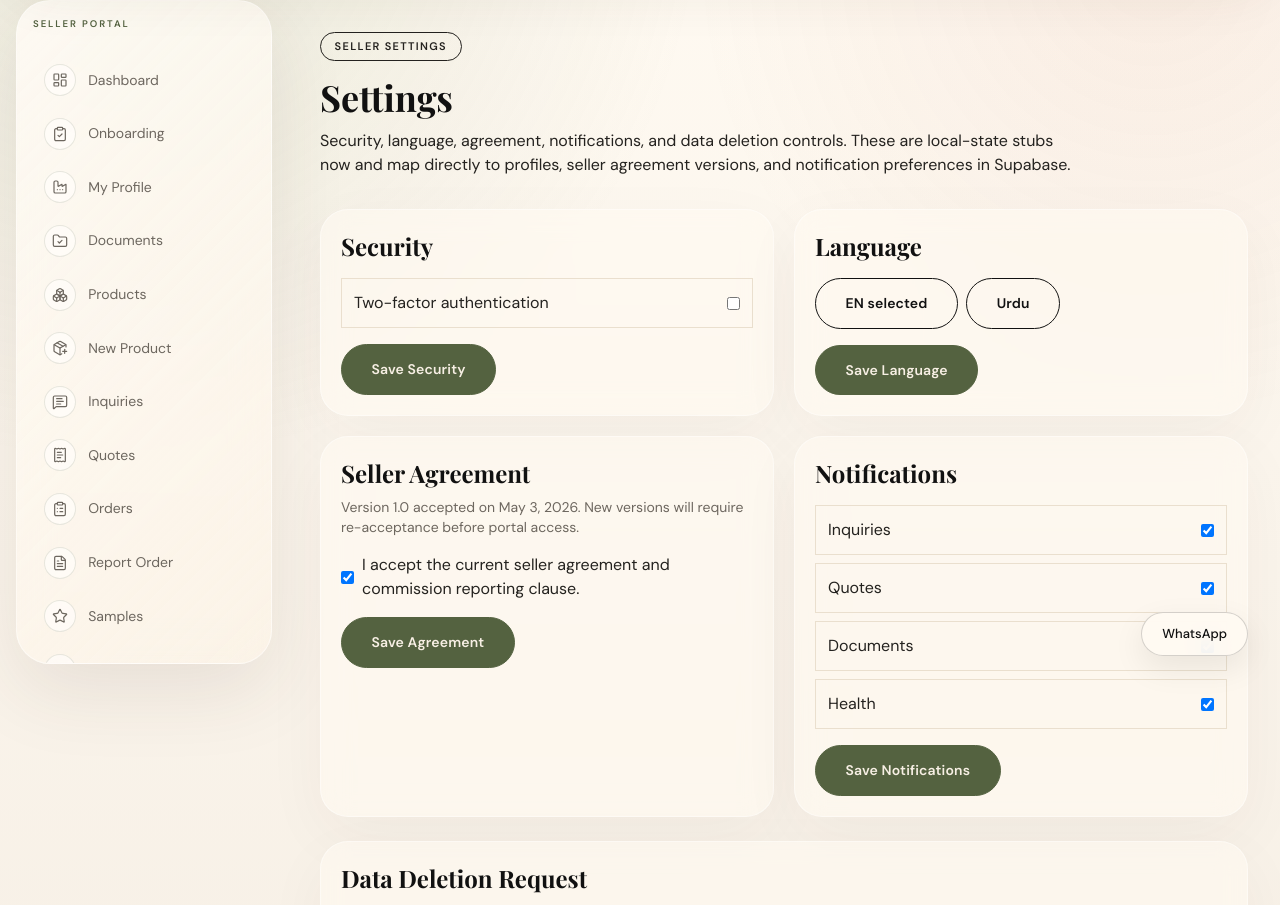
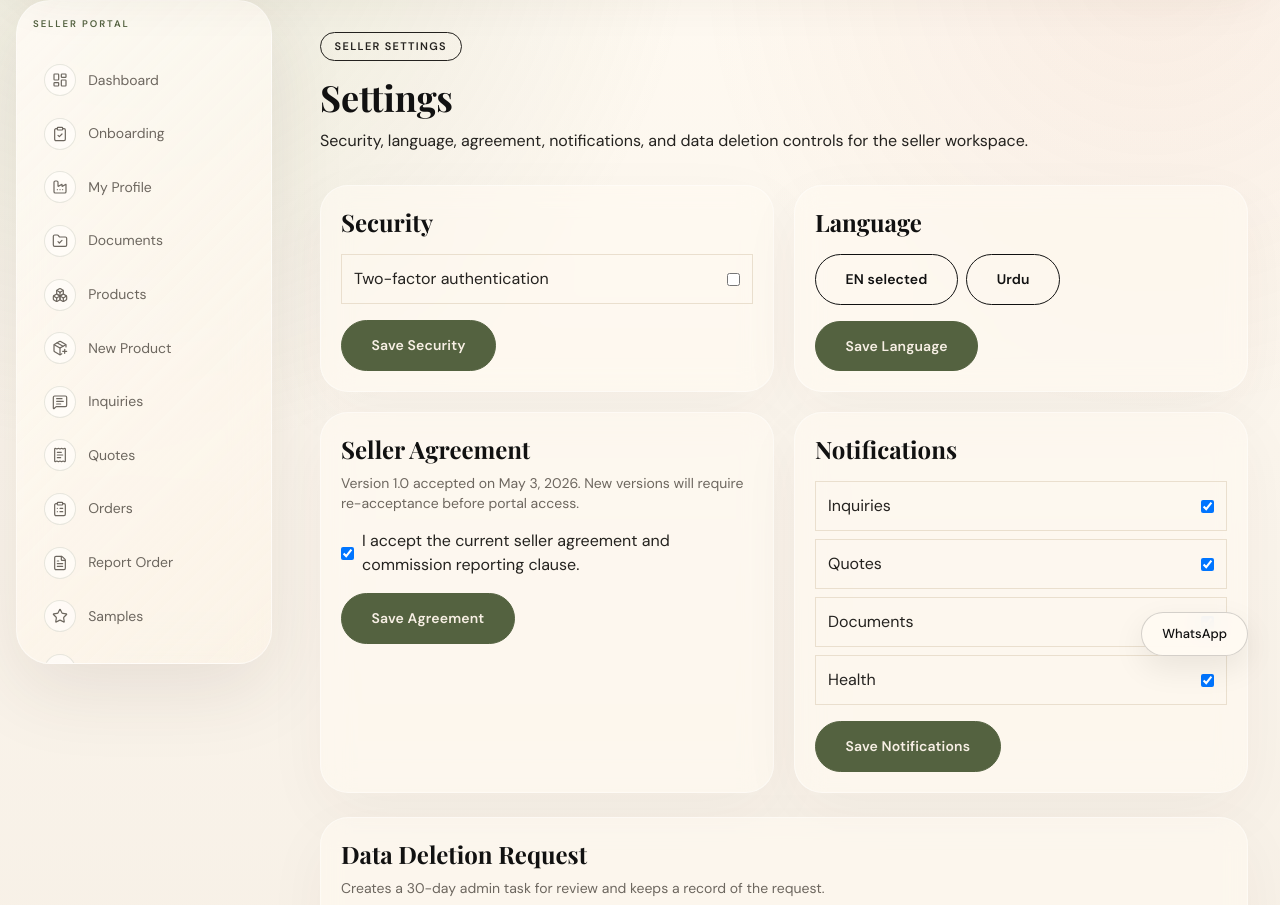
Before and after one commit to anasmughal14-eng/origino-final-project, a Next.js app: page /seller/settings in a window 1280 px wide. Shown: the part 112-1017 px from the top of the page. Built offline with nearby package versions, Linux system fonts and the light colour scheme; a web font is replaced by a local one.

Commit message:
Polish portal production copy

```diff
--- a/app/buyer/inquiries/BuyerInquiriesClient.tsx
+++ b/app/buyer/inquiries/BuyerInquiriesClient.tsx
@@ -175,7 +175,7 @@ export default function BuyerInquiriesClient({ inquiries }: { inquiries: Inquiry
             <div>
               <p className="badge-patch">Buyer to Supplier</p>
               <h2 className="mt-3 text-2xl">Send a New Inquiry</h2>
-              <p className="mt-1 text-sm text-[#5a5a54]">This creates the same mock inquiry record in buyer and seller portals.</p>
+              <p className="mt-1 text-sm text-[#5a5a54]">Send a structured inquiry to the supplier workspace with quantity, context, and message history.</p>
             </div>
             <button className="btn-pill btn-pill-outline min-h-[44px]" onClick={() => router.push("/marketplace")}>Browse Marketplace</button>
           </div>
--- a/app/seller/products/SellerProductsClient.tsx
+++ b/app/seller/products/SellerProductsClient.tsx
@@ -165,7 +165,7 @@ export default function SellerProductsClient({ products }: { products: Product[]
           <div className="modal-surface max-h-[90vh] w-full max-w-3xl overflow-y-auto">
             <p className="badge-patch mb-4">{editing.id ? "Product editor" : "New product"}</p>
             <h2 className="text-3xl">{editing.id ? "Edit Product" : "Add Product"}</h2>
-            <p className="mt-2 text-sm text-[#5a5a54]">This form saves to Supabase in live mode and keeps local continuity in mock mode.</p>
+            <p className="mt-2 text-sm text-[#5a5a54]">Update buyer-facing product details, pricing, availability, and catalog status.</p>
             <div className="mt-5 grid gap-3 md:grid-cols-2">
               <label className="block"><span className="mb-1 block text-xs uppercase tracking-[0.14em] text-[#8a8a82]">Name</span><input className="input-editorial" value={editing.name} onChange={(event) => { setError(""); setEditing({ ...editing, name: event.target.value }); }} /></label>
               <label className="block"><span className="mb-1 block text-xs uppercase tracking-[0.14em] text-[#8a8a82]">Category</span><input className="input-editorial" value={editing.category} onChange={(event) => { setError(""); setEditing({ ...editing, category: event.target.value }); }} /></label>
--- a/app/seller/products/new/page.tsx
+++ b/app/seller/products/new/page.tsx
@@ -64,7 +64,7 @@ export default function SellerNewProductPage() {
       setSaving(false);
       setDraft(blankDraft);
       setImageName("");
-      toast.success("Product draft saved. It is ready for Supabase product insertion.");
+      toast.success("Product draft saved for catalog review.");
     }, 600);
   }
 
--- a/app/seller/settings/page.tsx
+++ b/app/seller/settings/page.tsx
@@ -32,7 +32,7 @@ export default function SellerSettingsPage() {
     <div>
       <span className="badge-patch">Seller Settings</span>
       <h1 className="mt-4 text-4xl">Settings</h1>
-      <p className="mt-3 max-w-3xl text-[var(--ink-soft)]">Security, language, agreement, notifications, and data deletion controls. These are local-state stubs now and map directly to profiles, seller agreement versions, and notification preferences in Supabase.</p>
+      <p className="mt-3 max-w-3xl text-[var(--ink-soft)]">Security, language, agreement, notifications, and data deletion controls for the seller workspace.</p>
 
       <div className="mt-8 grid gap-5 lg:grid-cols-2">
         <section className="border border-[var(--border)] p-5">
@@ -79,7 +79,7 @@ export default function SellerSettingsPage() {
 
       <section className="mt-6 border border-[var(--terracotta)] p-5">
         <h2 className="text-2xl">Data Deletion Request</h2>
-        <p className="mt-2 text-sm text-[var(--ink-muted)]">Creates a 30-day admin task in production. This mock version validates and records the request locally.</p>
+        <p className="mt-2 text-sm text-[var(--ink-muted)]">Creates a 30-day admin task for review and keeps a record of the request.</p>
         <textarea className="input-editorial mt-4 min-h-[120px]" value={deleteReason} onChange={(event) => setDeleteReason(event.target.value)} placeholder="Reason for deletion request" />
         <button className="btn-pill btn-pill-outline mt-4 min-h-[44px] border-[var(--terracotta)] text-[var(--terracotta)]" onClick={requestDeletion} disabled={saving === "Data deletion request"}>{saving === "Data deletion request" ? "Submitting..." : "Submit Deletion Request"}</button>
       </section>
```
